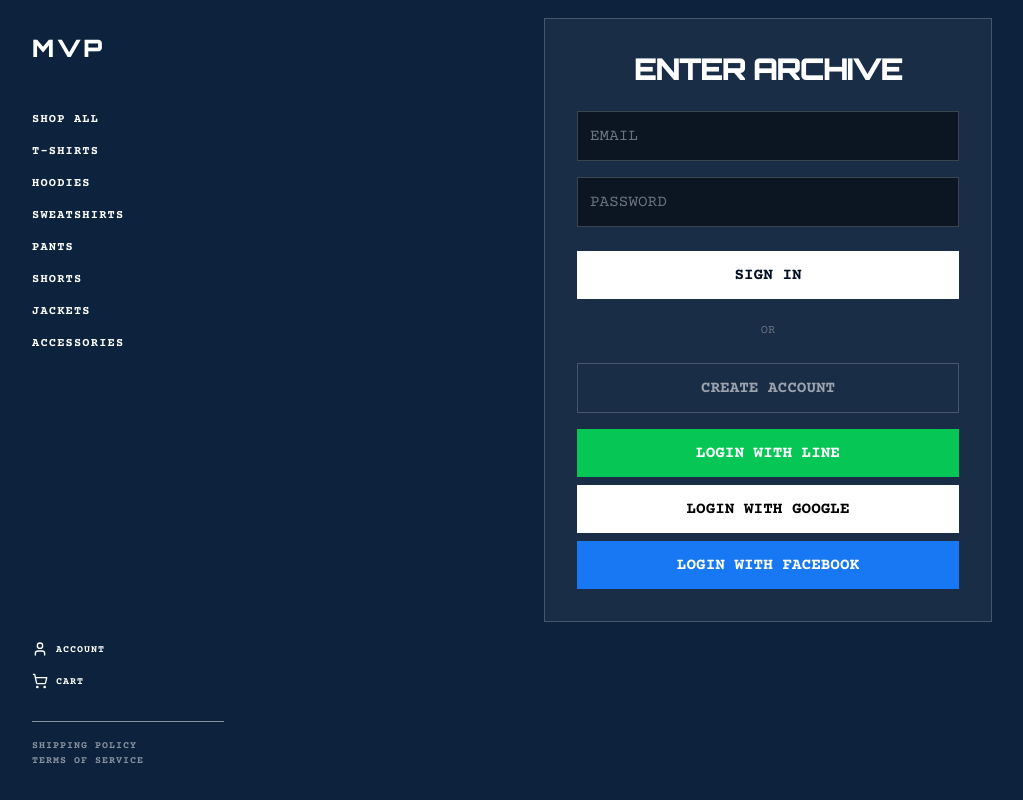
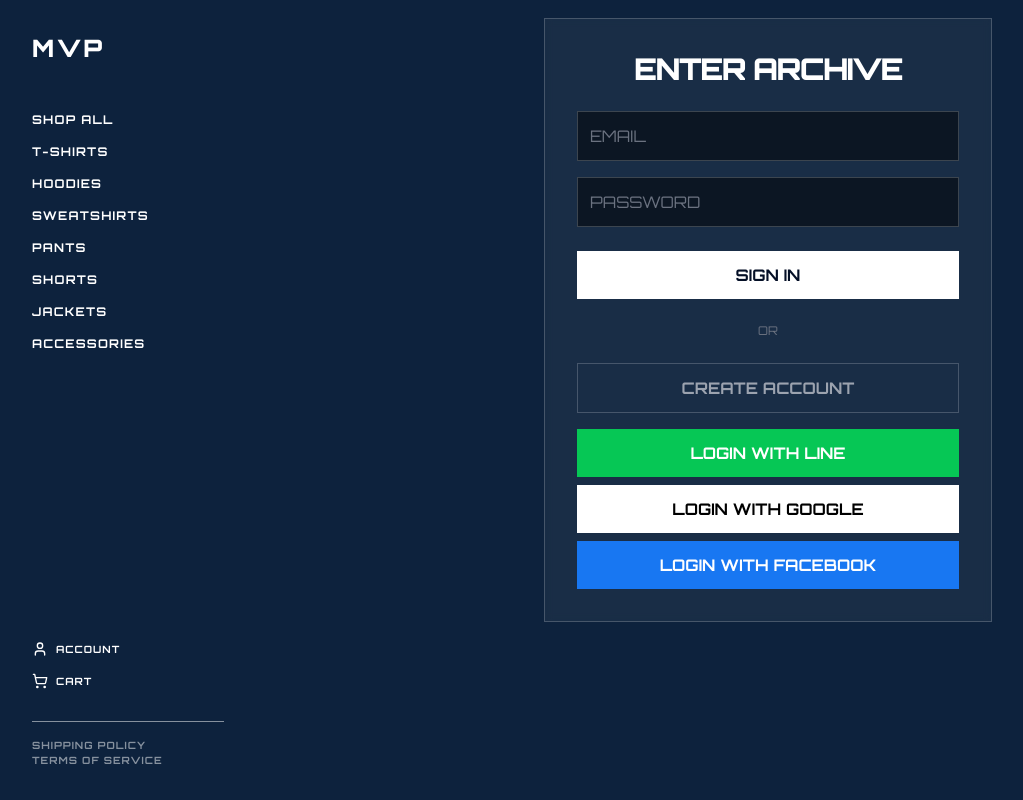
Before and after one commit to dream30915/mvp-locker, a Next.js app: page /login in a window 1280 px wide. Shown: the whole page, without its empty margins (0-1023 px from the left). Built offline with nearby package versions, Linux system fonts and the light colour scheme; no server answers.

Commit message:
Update global font to Orbitron

```diff
--- a/src/app/globals.css
+++ b/src/app/globals.css
@@ -11,7 +11,7 @@
 body {
   background: var(--background);
   color: var(--foreground);
-  font-family: var(--font-courier), monospace;
+  font-family: var(--font-orbitron), monospace;
 }
 
 @layer utilities {
--- a/src/app/layout.tsx
+++ b/src/app/layout.tsx
@@ -19,7 +19,7 @@ export default function RootLayout({
 }>) {
   return (
     <html lang="en">
-      <body className={`${courier.variable} ${orbitron.variable} font-courier antialiased text-white bg-background`}>
+      <body className={`${courier.variable} ${orbitron.variable} font-orbitron antialiased text-white bg-background`}>
         <CartProvider>
           <AppLayout>
             {children}
```
